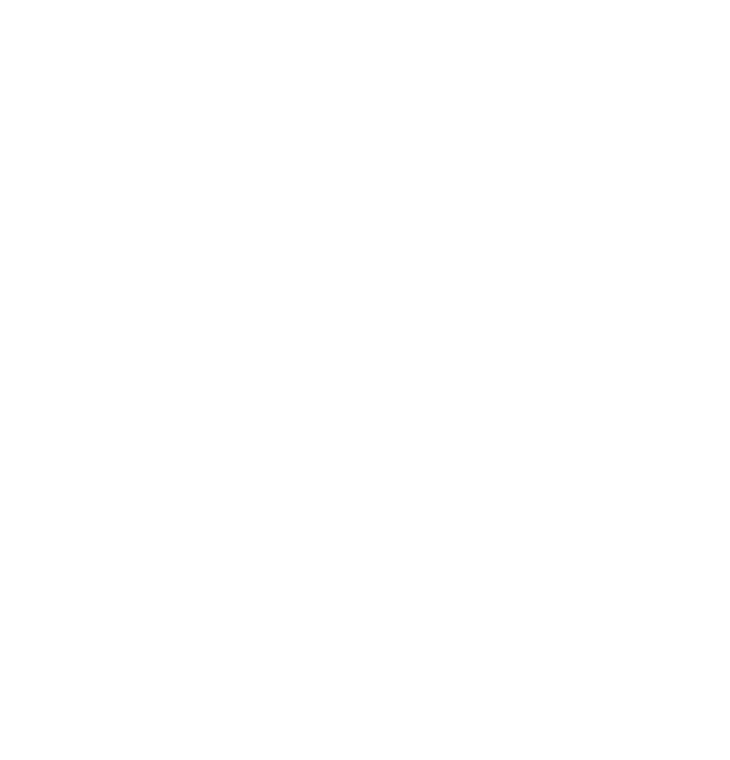
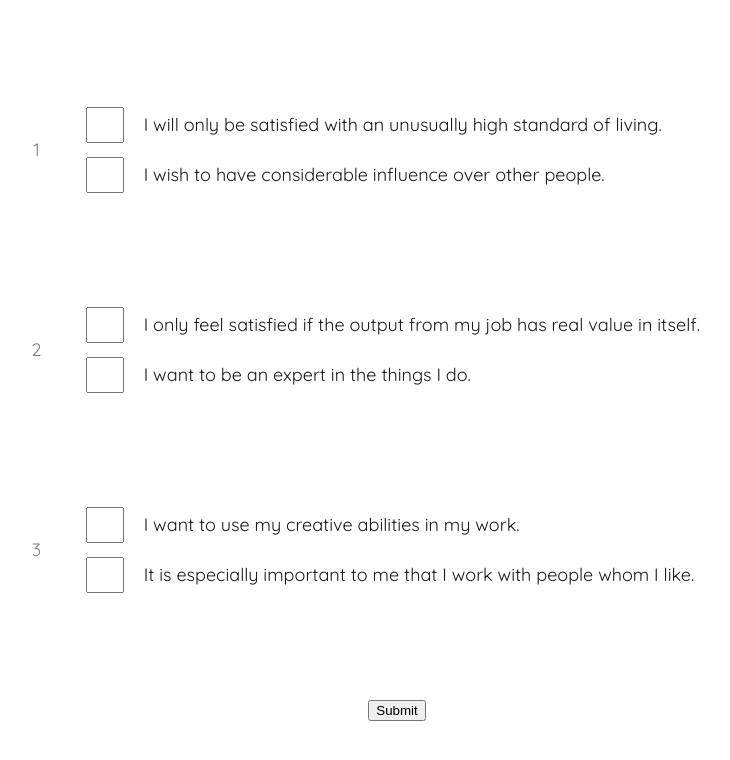
Before and after one commit to ruairidhflint/career_drivers, a React (Create React App) app: page /assessment in a window 1280 px wide. Shown: the top 760 px of the page, without its empty margins (243-973 px from the left). Built offline with nearby package versions, Linux system fonts and the light colour scheme.

Commit message:
Styling added to basic assessment form layout

```diff
--- a/src/App.js
+++ b/src/App.js
@@ -4,6 +4,7 @@
 import { Theme } from './Styles/theme';
 import Landing from './Views/Landing';
 import Instructions from './Views/Instructions';
+import Assessment from './Views/Assessment';
 
 function App() {
   return (
@@ -12,6 +13,7 @@
       <div className="App">
         <Route exact path="/" component={Landing} />
         <Route path="/instructions" component={Instructions} />
+        <Route path="/assessment" component={Assessment} />
       </div>
     </ThemeProvider>
   );
--- a/src/Styles/global.js
+++ b/src/Styles/global.js
@@ -68,6 +68,14 @@
 .App{
   max-width: 80vw;
   margin: 0 auto;
+
+  @media(max-width: 650px){
+      max-width: 95vw;
+  }
+
+  @media(max-width: 380px){
+      max-width: 98vw;
+  }
 }
 `;
 
--- /dev/null
+++ b/src/Views/Assessment.js
@@ -0,0 +1,270 @@
+import { useState } from 'react';
+import styled from 'styled-components';
+
+const questions = [
+  {
+    num: 1,
+    names: ['a-1', 'b-1'],
+    q1: 'I will only be satisfied with an unusually high standard of living.',
+    q2: 'I wish to have considerable influence over other people.',
+  },
+  {
+    num: 2,
+    names: ['c-1', 'd-1'],
+    q1: 'I only feel satisfied if the output from my job has real value in itself.',
+    q2: 'I want to be an expert in the things I do.',
+  },
+  {
+    num: 3,
+    names: ['e-1', 'f-1'],
+    q1: 'I want to use my creative abilities in my work.',
+    q2: 'It is especially important to me that I work with people whom I like.',
+  },
+];
+
+const Question = ({ num, q1, q2, names, input, handleChange }) => {
+  return (
+    <div className="main-cont">
+      <div className="ques-num">{num}</div>
+      <div className="ques-cont">
+        <div className="question">
+          <input
+            type="number"
+            min="0"
+            max="3"
+            name={names[0]}
+            value={input[names[0]]}
+            onChange={(e) => handleChange(e, names[0], names[1])}
+            required
+          />
+          <label>{q1}</label>
+        </div>
+        <div className="question">
+          <input
+            type="number"
+            min="0"
+            max="3"
+            name={names[1]}
+            value={input[names[1]]}
+            onChange={(e) => handleChange(e, names[0], names[1])}
+            required
+          />
+          <label>{q2}</label>
+        </div>
+      </div>
+    </div>
+  );
+};
+
+const Assessment = () => {
+  const [input, setInput] = useState({ 'a-1': '', 'b-1': '', 'c-1': '', 'd-1': '', 'e-1': '', 'f-1': '  ' });
+
+  const handleChange = (e, field, pair) => {
+    const attemptedInput = ['0', '1', '2', '3'].includes(e.target.value);
+    const realVal = Number(e.target.value);
+
+    if (!attemptedInput || realVal < 0 || realVal > 3) {
+      setInput({ ...input, [field]: '' });
+    } else {
+      const otherVal = Math.abs(realVal - 3);
+      setInput({ ...input, [field]: realVal, [pair]: otherVal });
+    }
+  };
+
+  const submit = (e) => {
+    e.preventDefault();
+    const result = {
+      a: 0,
+      b: 0,
+      c: 0,
+      d: 0,
+      e: 0,
+      f: 0,
+      g: 0,
+      h: 0,
+      i: 0,
+    };
+
+    Object.keys(input).forEach((x) => {
+      const letter = x.split('-')[0];
+      result[letter] += Number(input[x]);
+    });
+
+    console.log(result);
+  };
+
+  return (
+    <StyledAssessment onSubmit={submit}>
+      {questions.map((x) => {
+        return (
+          <Question
+            key={x.num}
+            num={x.num}
+            q1={x.q1}
+            q2={x.q2}
+            names={x.names}
+            input={input}
+            handleChange={handleChange}
+          />
+        );
+      })}
+      <button type="submit">Submit</button>
+      {/* <div id="bottom_fade"></div> */}
+    </StyledAssessment>
+  );
+};
+
+const StyledAssessment = styled.form`
+  width: 100%;
+  display: flex;
+  flex-direction: column;
+  justify-content: center;
+  align-items: center;
+  margin-top: 10rem;
+
+  .main-cont {
+    display: flex;
+    margin-bottom: 10rem;
+    width: 80%;
+
+    @media (max-width: 1100px) {
+      width: 90%;
+    }
+
+    @media (max-width: 950px) {
+      width: 98%;
+    }
+
+    @media (max-width: 670px) {
+      margin-bottom: 5rem;
+    }
+  }
+  .ques-num {
+    width: 12%;
+    display: flex;
+    justify-content: center;
+    align-items: center;
+    font-size: 1.8rem;
+    color: ${(props) => props.theme.lightgrey};
+
+    @media (max-width: 810px) {
+      display: none;
+    }
+  }
+
+  .ques-cont {
+    width: 88%;
+    display: flex;
+    flex-direction: column;
+    @media (max-width: 810px) {
+      width: 100%;
+    }
+  }
+
+  .question {
+    display: flex;
+    flex-direction: row;
+    align-items: center;
+    width: 100%;
+    height: 5rem;
+  }
+
+  input {
+    height: 3rem;
+    text-align: center;
+    width: 3rem;
+    margin-right: 2rem;
+    font-size: 1.8rem;
+  }
+
+  /* Chrome, Safari, Edge, Opera */
+  input::-webkit-outer-spin-button,
+  input::-webkit-inner-spin-button {
+    -webkit-appearance: none;
+    margin: 0;
+  }
+  /* Firefox */
+  input[type='number'] {
+    -moz-appearance: textfield;
+  }
+
+  label {
+    font-size: 1.8rem;
+
+    @media (max-width: 910px) {
+      font-size: 1.5rem;
+    }
+
+    @media (max-width: 670px) {
+      font-size: 1.2rem;
+    }
+
+    @media (max-width: 540px) {
+      font-size: 1rem;
+    }
+  }
+
+  p {
+    font-size: 1.8rem;
+    padding: 2rem 0;
+    line-height: 2.2rem;
+
+    @media (max-width: 900px) {
+      font-size: 1.6rem;
+      line-height: 2rem;
+    }
+
+    @media (max-width: 600px) {
+      width: 98%;
+    }
+
+    @media (max-width: 400px) {
+      font-size: 1.4rem;
+      line-height: 1.8rem;
+    }
+  }
+
+  a {
+    max-width: 200px;
+    font-size: 1.5rem;
+    margin-top: 4rem;
+    color: ${(props) => props.theme.lightgrey};
+    transition: 0.2s color ease-in-out;
+    margin-bottom: 2rem;
+    :hover {
+      color: ${(props) => props.theme.black};
+      transition: 0.2s color ease-in-out;
+    }
+
+    @media (max-width: 900px) {
+      font-size: 1.4rem;
+    }
+    @media (max-width: 400px) {
+      font-size: 1.2rem;
+      line-height: 1.5rem;
+    }
+  }
+`;
+
+export default Assessment;
+
+/*
+  #bottom_fade {
+    height: 400px;
+    width: 100%;
+    position: fixed;
+    bottom: 0;
+    background: -moz-linear-gradient(top, rgba(255, 255, 255, 0) 0%, rgba(255, 255, 255, 1) 90%);
+    background: -webkit-gradient(
+      linear,
+      left top,
+      left bottom,
+      color-stop(0%, rgba(255, 255, 255, 0)),
+      color-stop(95%, rgba(255, 255, 255, 1))
+    );
+    background: -webkit-linear-gradient(top, rgba(255, 255, 255, 0) 0%, rgba(255, 255, 255, 1) 90%);
+    background: -o-linear-gradient(top, rgba(255, 255, 255, 0) 0%, rgba(255, 255, 255, 1) 90%);
+    background: -ms-linear-gradient(top, rgba(255, 255, 255, 0) 0%, rgba(255, 255, 255, 1) 90%);
+    background: linear-gradient(to bottom, rgba(255, 255, 255, 0) 0%, rgba(255, 255, 255, 1) 90%);
+    filter: progid:DXImageTransform.Microsoft.gradient( startColorstr='#00ffffff', endColorstr='#ffffff',GradientType=0 );
+  } */
```
